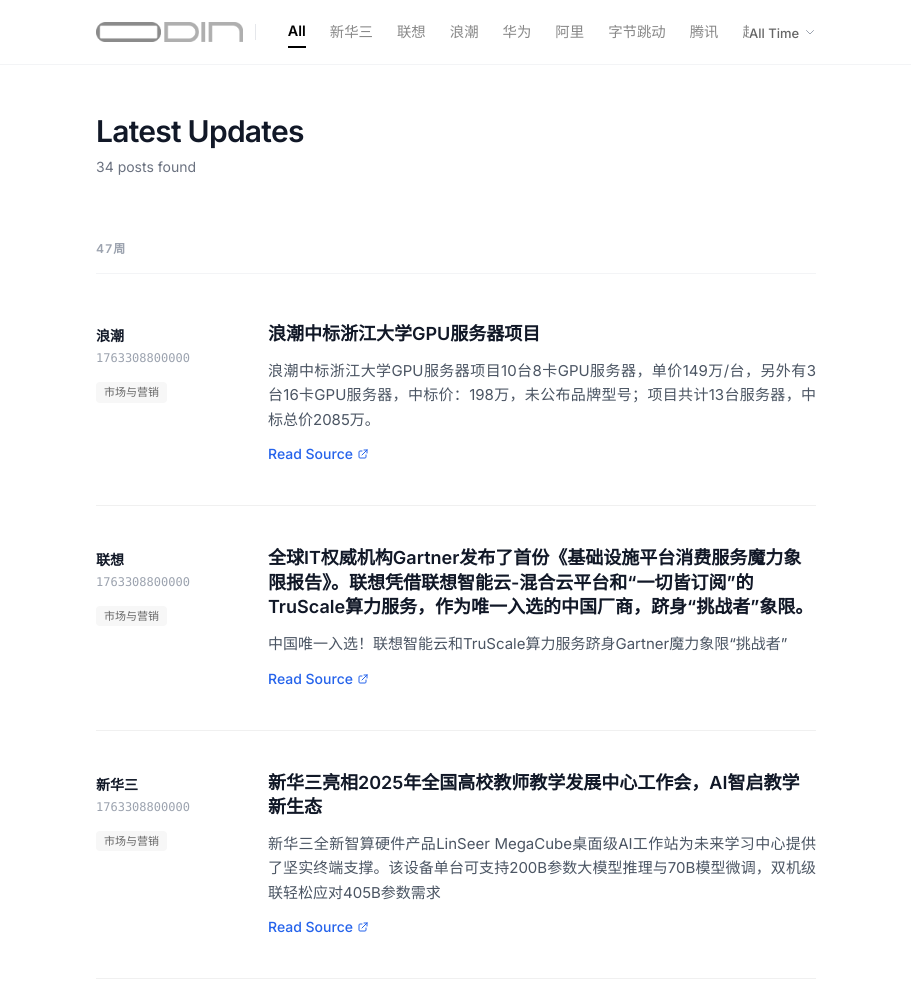
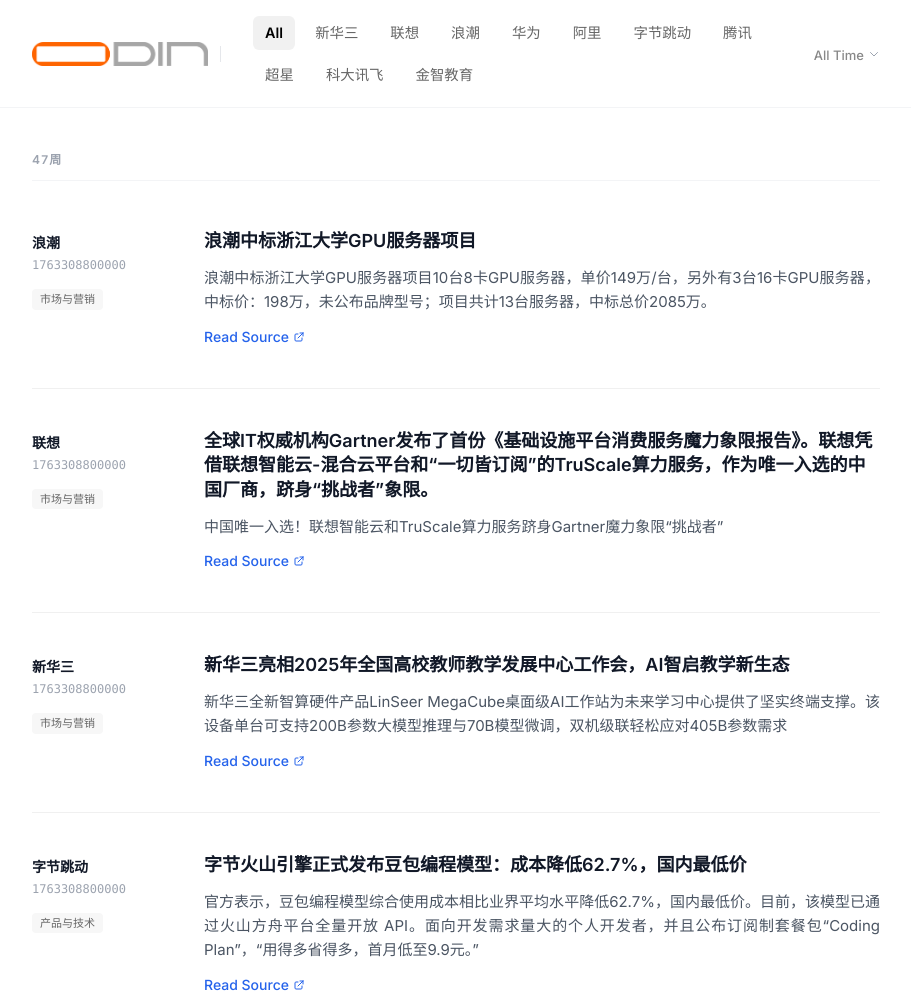
Before and after one commit to Hawkinsstone/odin, a plain HTML site: page index.html in a window 1280 px wide. Shown: the top 999 px of the page, without its empty margins (184-1095 px from the left). Drawn offline with nearby package versions, Linux system fonts and the light colour scheme.

Commit message:
Update index.html

```diff
--- a/index.html
+++ b/index.html
@@ -19,28 +19,36 @@
             -webkit-font-smoothing: antialiased;
         }
 
-        /* 顶部导航 Tab */
+        /* 顶部导航 Tab - 平铺样式 */
         .nav-tab {
-            font-size: 0.9rem;
-            color: #888;
+            font-size: 0.9rem; /* 14px */
+            color: #666;
             cursor: pointer;
-            transition: color 0.2s;
-            white-space: nowrap;
-            padding: 4px 0;
-            margin-right: 24px;
+            transition: all 0.2s;
+            padding: 6px 12px;
+            border-radius: 6px;
+            font-weight: 500;
         }
-        .nav-tab:hover { color: #000; }
-        .nav-tab.active { color: #000; font-weight: 600; border-bottom: 2px solid #000; }
+        .nav-tab:hover {
+            color: #000;
+            background-color: #f5f5f5;
+        }
+        .nav-tab.active {
+            color: #000;
+            font-weight: 600;
+            background-color: #f1f1f1;
+        }
 
         /* 下拉框 */
         .minimal-select {
             appearance: none;
             background: transparent;
             font-size: 13px;
-            color: #666;
+            color: #888;
             font-weight: 500;
             cursor: pointer;
             padding-right: 16px;
+            text-align: right;
         }
         .minimal-select:hover { color: #000; }
 
@@ -71,24 +79,26 @@
         }
 
         #loading { position: fixed; inset: 0; background:white; z-index: 50; display: flex; justify-content: center; align-items: center; }
-        .no-scrollbar::-webkit-scrollbar { display: none; }
     </style>
 </head>
 <body class="flex flex-col min-h-screen">
 
     <div id="loading"><div class="w-5 h-5 border-2 border-gray-200 border-t-black rounded-full animate-spin"></div></div>
 
-    <header class="sticky top-0 z-40 bg-white/90 backdrop-blur-md border-b border-gray-100">
-        <div class="max-w-3xl mx-auto px-6 h-16 flex items-center justify-between">
-            <div class="flex items-center gap-3 flex-shrink-0 mr-8">
-                <img src="./logo.png" class="h-5 w-auto grayscale opacity-90">
-                <div class="h-4 w-px bg-gray-200 hidden sm:block"></div>
+    <header class="sticky top-0 z-40 bg-white/95 backdrop-blur border-b border-gray-100">
+        <div class="max-w-4xl mx-auto px-6 py-4 flex flex-col md:flex-row md:items-center justify-between gap-4">
+
+            <div class="flex items-center gap-8 w-full">
+                <div class="flex items-center gap-3 flex-shrink-0">
+                    <img src="./logo.png" class="h-6 w-auto">
+                    <div class="h-4 w-px bg-gray-200 hidden sm:block"></div>
+                </div>
+
+                <div class="flex flex-wrap items-center gap-2" id="topBrandNav">
+                    </div>
             </div>
 
-            <div class="flex-1 overflow-x-auto no-scrollbar flex items-center h-16" id="topBrandNav">
-                </div>
-
-            <div class="flex-shrink-0 flex items-center gap-4">
+            <div class="flex-shrink-0 flex items-center gap-4 self-end md:self-center">
                 <div class="relative group">
                     <select id="weekFilter" onchange="renderFeed()" class="minimal-select">
                         <option value="all">All Time</option>
@@ -99,12 +109,7 @@
         </div>
     </header>
 
-    <main class="flex-1 w-full max-w-3xl mx-auto px-6 py-8">
-
-        <div class="mb-12 pt-4">
-            <h1 class="text-3xl font-bold text-gray-900 tracking-tight mb-2" id="pageTitle">Latest Updates</h1>
-            <p class="text-gray-500 text-sm" id="subtitle">Tracking competitive movements across the market.</p>
-        </div>
+    <main class="flex-1 w-full max-w-4xl mx-auto px-6 py-4">
 
         <div id="contentFeed">
             </div>
@@ -136,7 +141,7 @@
         function initApp() {
             document.getElementById('loading').style.display = 'none';
 
-            // 1. 生成顶部品牌 Tab
+            // 1. 生成顶部品牌 Tab (平铺)
             const brands = ['All', ...new Set(rawData.map(i => i.brand))];
             const navContainer = document.getElementById('topBrandNav');
 
@@ -148,9 +153,6 @@
                     document.querySelectorAll('.nav-tab').forEach(t => t.classList.remove('active'));
                     this.classList.add('active');
                     currentBrandFilter = brand === 'All' ? 'all' : brand;
-
-                    // 更新大标题
-                    document.getElementById('pageTitle').textContent = brand === 'All' ? 'Latest Updates' : `${brand} Updates`;
                     renderFeed();
                 };
                 navContainer.appendChild(div);
@@ -170,7 +172,6 @@
                 (wVal === 'all' || item.week === wVal)
             );
 
-            document.getElementById('subtitle').textContent = `${filtered.length} posts found`;
             const container = document.getElementById('contentFeed');
             container.innerHTML = '';
 
@@ -180,7 +181,7 @@
             Object.keys(groups).sort().reverse().forEach(week => {
                 // 周标题 (作为分隔符)
                 const header = document.createElement('div');
-                header.className = "sticky top-16 z-30 bg-white/95 py-4 mt-8 mb-2 border-b border-gray-100 text-xs font-bold text-gray-400 uppercase tracking-widest backdrop-blur";
+                header.className = "sticky top-[72px] z-30 bg-white/95 py-3 mt-4 mb-2 border-b border-gray-100 text-xs font-bold text-gray-400 uppercase tracking-widest backdrop-blur";
                 header.textContent = week;
                 container.appendChild(header);
 
```
